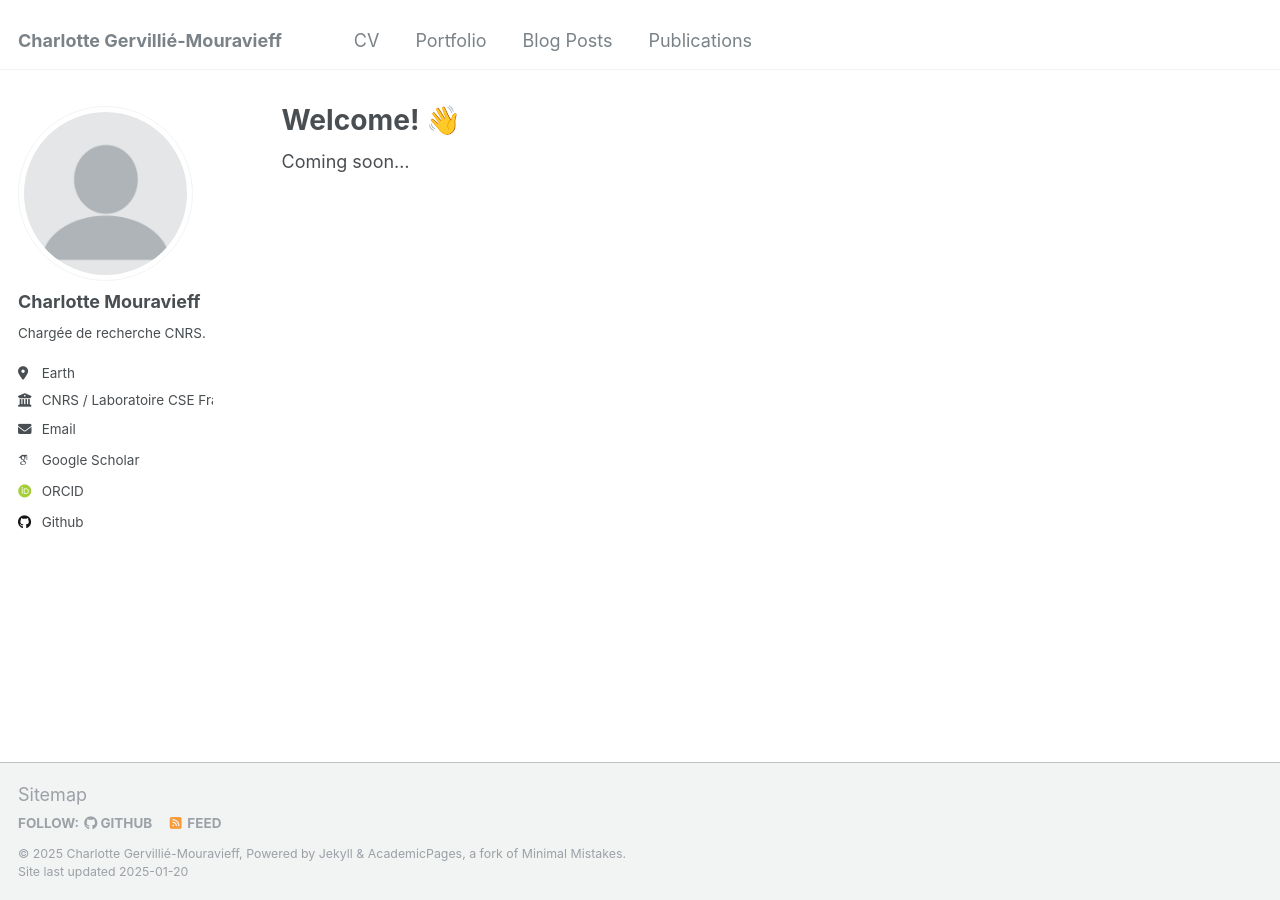
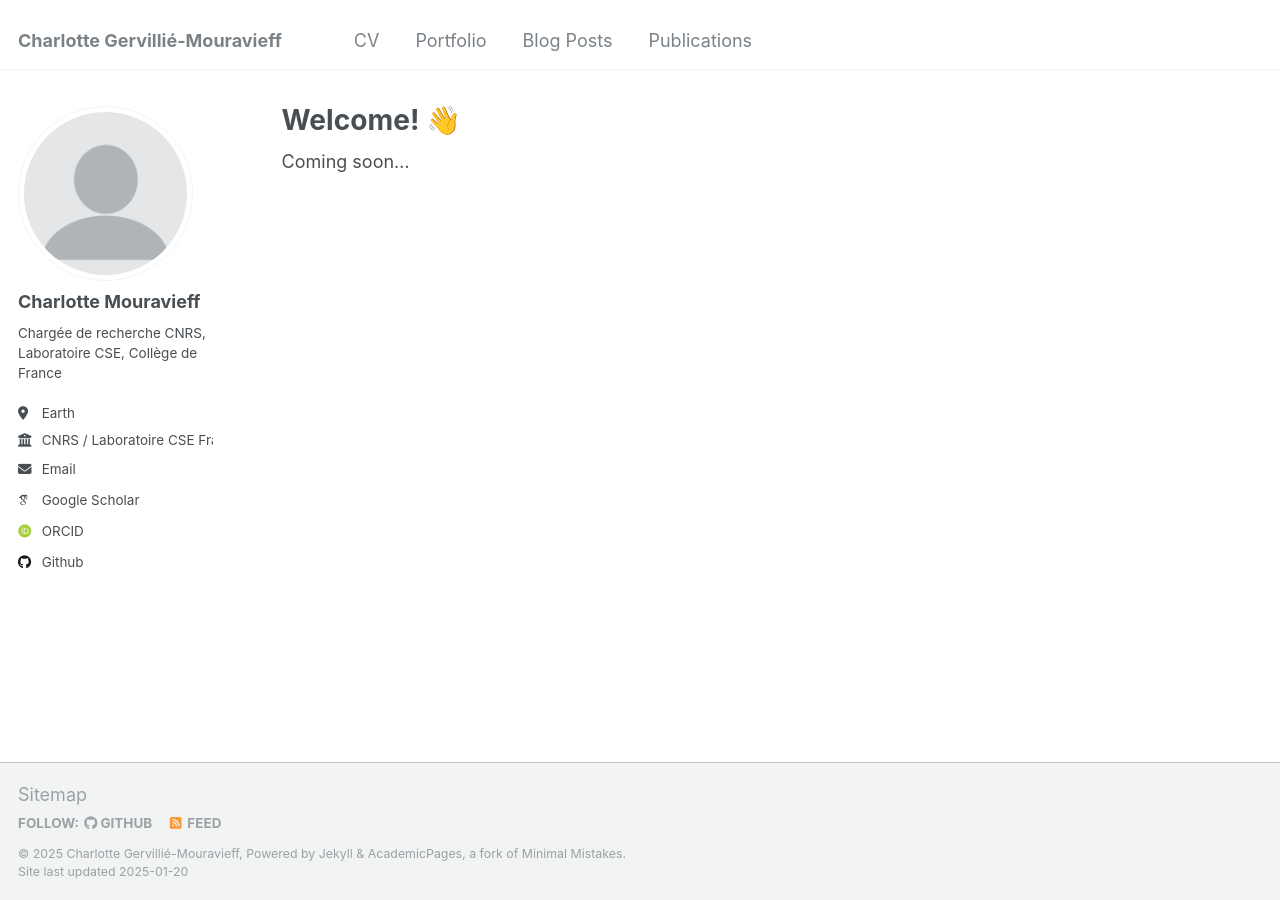
Before and after one commit to charlotte-mouravieff/charlotte-mouravieff.github.io, a Jekyll site: the page built from _pages/about.md, in a window 1280 px wide. Built offline with Jekyll 4.4.1, drawn with Linux system fonts in a browser that asks for light colours; some web fonts are replaced.

Commit message:
Update _config.yml

```diff
--- a/_config.yml
+++ b/_config.yml
@@ -24,7 +24,7 @@ author:
   avatar           : "profile.png"
   name             : "Charlotte Mouravieff"
   pronouns         : # example: "she/her"
-  bio              : "Chargée de recherche CNRS."
+  bio              : "Chargée de recherche CNRS, Laboratoire CSE, Collège de France"
   location         : "Earth"
   employer         : "CNRS / Laboratoire CSE France."
   uri              : # URL
```
